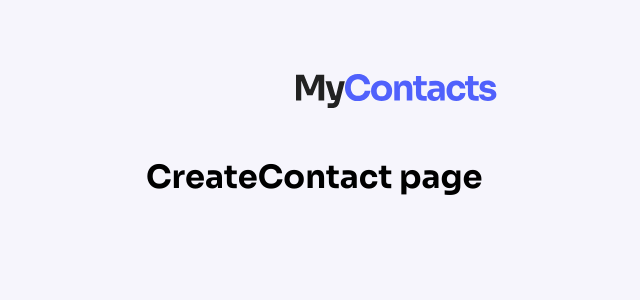
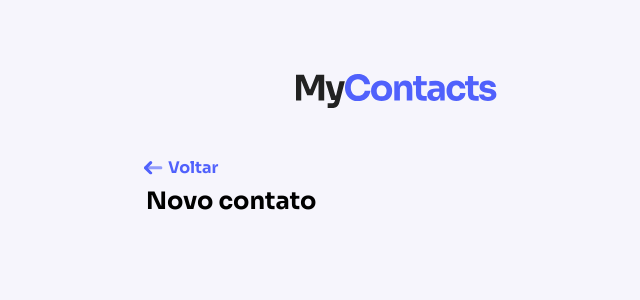
Before and after one commit to eduardoluizdev/mycontacts-frontend, a React (Create React App) app: page /new in a window 1280 px wide. Shown: the top 300 px of the page, without its empty margins (244-884 px from the left). Built offline with nearby package versions, Linux system fonts and the light colour scheme.

Commit message:
feat: create PageHeader

```diff
--- /dev/null
+++ b/src/components/PageHeader/PageHeader.tsx
@@ -0,0 +1,20 @@
+import { Link } from 'react-router-dom';
+import { Container } from './styles';
+
+import arrow from '../../assets/images/icons/arrow.svg';
+
+type PageHeaderProps = {
+  title: string
+};
+
+export function PageHeader({ title }:PageHeaderProps) {
+  return (
+    <Container>
+      <Link to="/">
+        <img src={arrow} alt="arrow" />
+        <span>Voltar</span>
+      </Link>
+      <h1>{title}</h1>
+    </Container>
+  );
+}
--- /dev/null
+++ b/src/components/PageHeader/index.ts
@@ -0,0 +1 @@
+export * from './PageHeader';
--- /dev/null
+++ b/src/components/PageHeader/styles.ts
@@ -0,0 +1,24 @@
+import styled from 'styled-components';
+
+export const Container = styled.div`
+  a {
+    text-decoration: none;
+    display: flex;
+    align-items: center;
+
+    span {
+      font-weight: bold;
+      color: ${({ theme }) => theme.colors.primary.main};
+    }
+
+    img {
+      margin-right: 8px;
+      transform: rotate(-90deg);
+    }
+  }
+
+  h1 {
+    font-size: 24px;
+    margin-top: 8px;
+  }
+`;
--- a/src/components/index.ts
+++ b/src/components/index.ts
@@ -2,3 +2,4 @@ export * from './Header';
 export * from './ContactsList';
 export * from './PageWrapper';
 export * from './SearchInput';
+export * from './PageHeader';
--- a/src/pages/CreateContact/CreateContact.tsx
+++ b/src/pages/CreateContact/CreateContact.tsx
@@ -1,9 +1,9 @@
-import { PageWrapper } from '../../components';
+import { PageWrapper, PageHeader } from '../../components';
 
 export function CreateContact() {
   return (
     <PageWrapper>
-      <h1>CreateContact page</h1>
+      <PageHeader title="Novo contato" />
     </PageWrapper>
   );
 }
```
